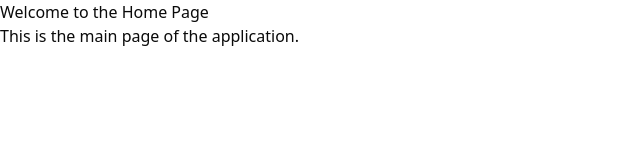
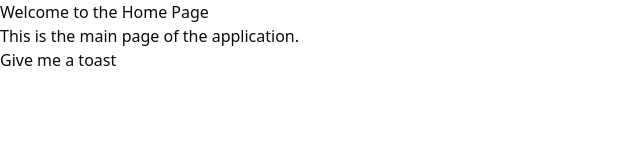
Before and after one commit to rafaelmachadobr/emergy-tool, a React (Vite) app in the folder frontend/: page / in a window 1280 px wide. Shown: the top 160 px of the page, without its empty margins (0-640 px from the left). Built offline with nearby package versions, Linux system fonts and the light colour scheme.

Commit message:
feat: add sonner for toast notifications and update HomePage component

```diff
--- a/frontend/package.json
+++ b/frontend/package.json
@@ -18,6 +18,7 @@
     "react": "^18.2.0",
     "react-dom": "^18.2.0",
     "react-router-dom": "^7.6.0",
+    "sonner": "^2.0.3",
     "tailwind-merge": "^3.2.0",
     "tailwindcss": "^4.1.6"
   },
--- a/frontend/src/main.tsx
+++ b/frontend/src/main.tsx
@@ -1,11 +1,13 @@
 import React from "react";
 import ReactDOM from "react-dom/client";
 import { RouterProvider } from "react-router-dom";
+import { Toaster } from "sonner";
 import "./index.css";
 import router from "./router";
 
 ReactDOM.createRoot(document.getElementById("root")!).render(
   <React.StrictMode>
+    <Toaster />
     <RouterProvider router={router} />
   </React.StrictMode>
 );
--- a/frontend/src/pages/HomePage.tsx
+++ b/frontend/src/pages/HomePage.tsx
@@ -1,8 +1,11 @@
+import { toast } from "sonner";
+
 const HomePage = () => {
   return (
     <div>
       <h1>Welcome to the Home Page</h1>
       <p>This is the main page of the application.</p>
+      <button onClick={() => toast("My first toast")}>Give me a toast</button>
     </div>
   );
 };
```
Also changed, not shown: 1 other file (tests, documents, lock files or other folders).
